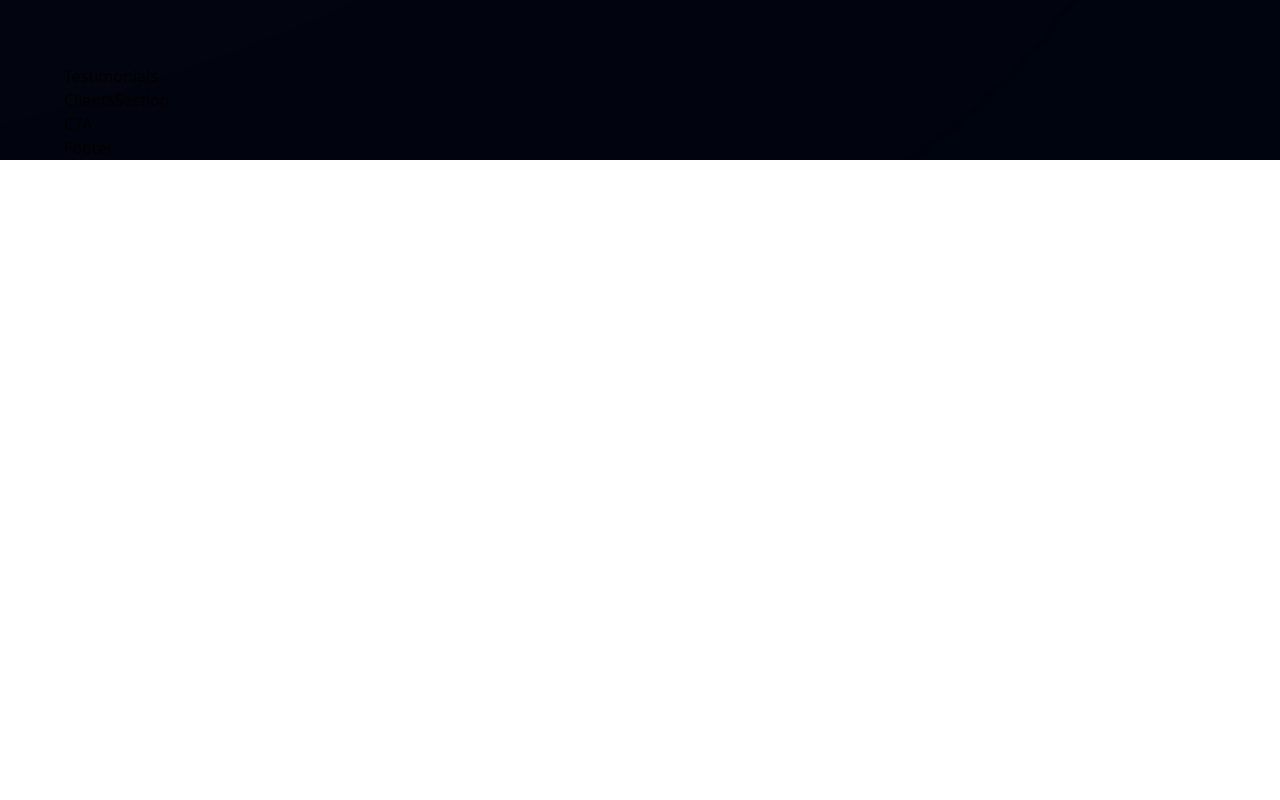
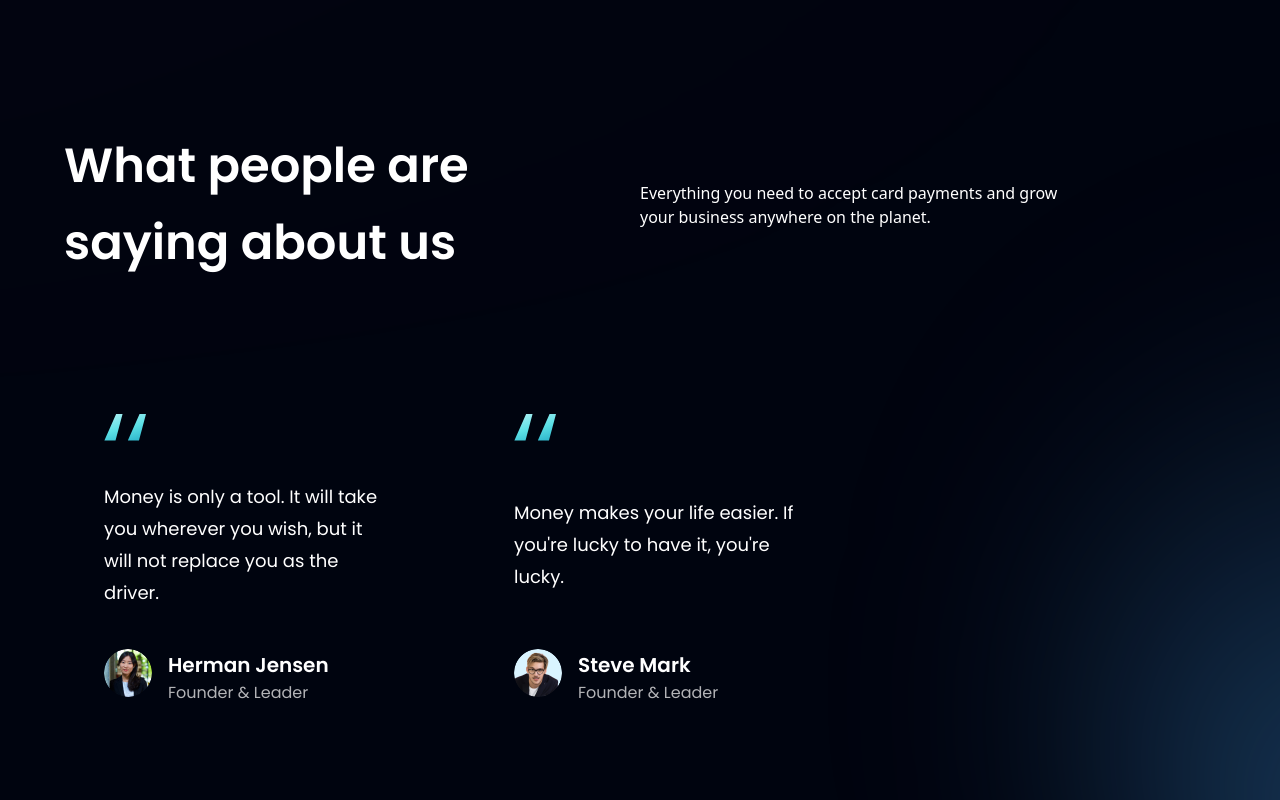
Before and after one commit to jane-doronina/react-modern-bank, a React (Vite) app: page / in a window 1280 px wide. Shown: the part 2740-3540 px from the top of the page. Before the commit the page ends 2900 px from the top, so only its background shows below. Built offline with nearby package versions, Linux system fonts and the light colour scheme.

Commit message:
feat: completed testimonials and feedback card components

```diff
--- a/src/components/FeedbackCard.jsx
+++ b/src/components/FeedbackCard.jsx
@@ -1,9 +1,17 @@
-import React from 'react'
+import { quotes } from "../assets";
 
-const FeedbackCard = () => {
-  return (
-    <div>FeedbackCard</div>
-  )
-}
+const FeedbackCard = ({content, name, title, img}) => (
+  <div className="flex justify-between flex-col px-10 py-12 rounded-[20px] max-w-[370px] md:mr-10 sm:mr-5 mr-0 my-5 feedback-card">
+    <img src={quotes} alt="double_quotes" className="w-[42px] h-[27px] object-contain"/>
+    <p className="font-poppins font-normal text-[18px] leading-[32px] text-white my-10">{content}</p>
+    <div className="flex flex-row">
+      <img src={img} alt="photo" className="w-[48px] h-[48px] rounded-full" />
+      <div className="flex flex-col ml-4">
+       <h4 className="font-poppins font-semibold text-[20px] leading-[32px] text-white">{name}</h4>
+       <p className="font-poppins font-normal text-[16px] leading-[24px] text-dimWhite">{title}</p>
+      </div>
+    </div>
+  </div>
+)
 
 export default FeedbackCard
--- a/src/components/Testimonials.jsx
+++ b/src/components/Testimonials.jsx
@@ -1,9 +1,22 @@
-import React from 'react'
+import { feedback } from "../constants";
+import styles from "../style";
+import FeedbackCard from "./FeedbackCard";
 
-const Testimonials = () => {
-  return (
-    <div>Testimonials</div>
-  )
-}
+const Testimonials = () => (
+  <section id="clients" className={`${styles.paddingY} ${styles.flexCenter} flex-col relative text-white`}>
+    <div className="absolute z-[0] w-[60%] h-[60%] -right-[50%] rounded-full blue__gradient"/>
+    <div className="w-full flex justify-between items-center md:flex-row flex-col sm:mb-16 mb-6 relative z-[1]">
+      <h1 className={styles.heading2}>What people are <br className="sm:block hidden" />saying about us</h1>
+      <div className="w-full md:mt-0 mt-6">
+        <p className={`${styles.parapraph} text-left max-w-[450px]`}>Everything you need to accept card payments and grow your business anywhere on the planet.</p>
+      </div>
+    </div>
+    <div className="flex flex-wrap sm:justify-start justify-center w-full feedback-container relative z-[1]">
+      {feedback.map((feedback) => {
+        return <FeedbackCard key={feedback.id} {...feedback} />
+      })}
+    </div>
+  </section>
+)
 
 export default Testimonials
```
